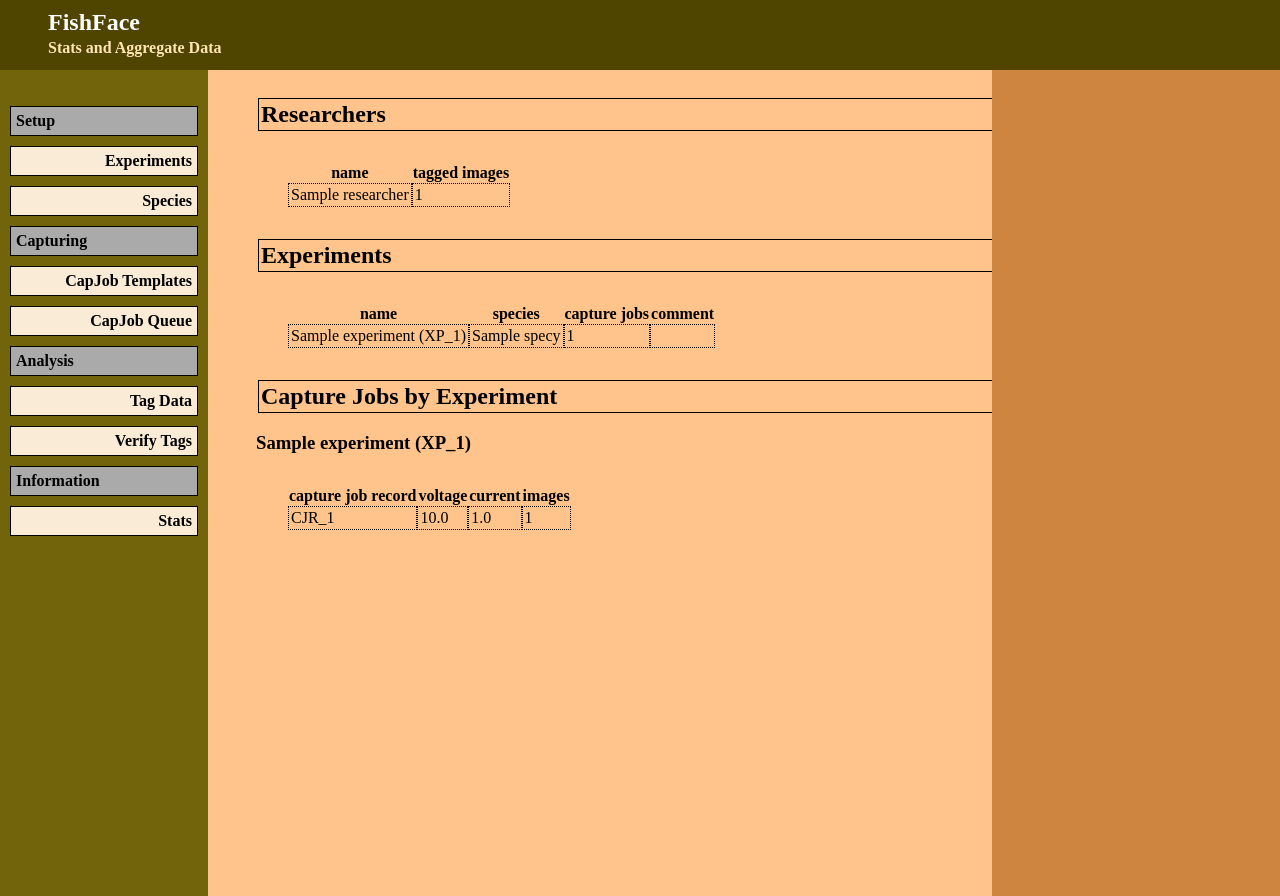
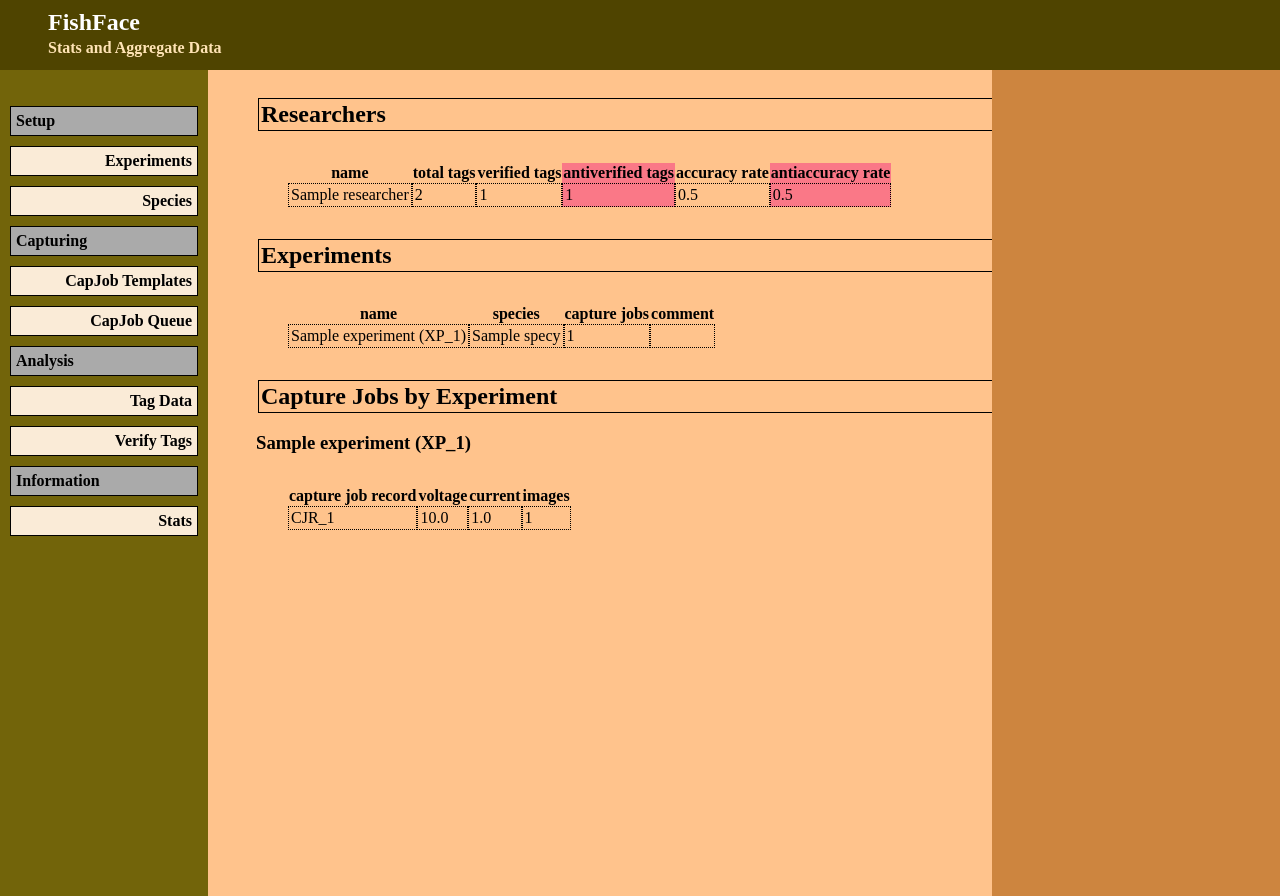
Before and after one commit to wil-langford/FishFace2, a Django app: page /fishface/stats/ in a window 1280 px wide. Run offline with Django 3.2, Linux system fonts and the light colour scheme; tables that the repository leaves empty hold one stand-in row (values such as "Sample post"); parts of the project's set-up code (start-up, migrations or seed data) failed here and were passed over; some libraries are stand-ins or nearby versions.

Commit message:
Updated researcher scoreboard.

```diff
--- a/django_fishface/djff/models.py
+++ b/django_fishface/djff/models.py
@@ -2,6 +2,7 @@ import math
 
 from django.db import models
 import django.dispatch.dispatcher
+import django.db.models as ddm
 import django.db.models.signals as ddms
 import django.core.urlresolvers as dcu
 from django.conf import settings
@@ -60,6 +61,27 @@ class Researcher(models.Model):
     def tag_score(self):
         return self.manualtag_set.count()
 
+    @property
+    def all_tags_count(self):
+        return self.tag_score + self.bad_tags
+
+    @property
+    def unverified_tags(self):
+        tags = self.manualtag_set.filter(researcher=self.id).annotate(ver_count=ddm.Count('manualverification'))
+        return tags.filter(ver_count=0).count()
+
+    @property
+    def verified_tags(self):
+        tags = self.manualtag_set.filter(researcher=self.id).annotate(ver_count=ddm.Count('manualverification'))
+        return tags.filter(ver_count__gt=0).count()
+
+    @property
+    def accuracy_score(self):
+        return round(float(self.verified_tags) / self.all_tags_count, 3)
+
+    @property
+    def antiaccuracy_score(self):
+        return round(float(self.bad_tags) / self.all_tags_count, 3)
 
 class PowerSupplyLog(models.Model):
     measurement_datetime = models.DateTimeField('timestamp of measurement', auto_now_add=True)
--- a/django_fishface/djff/static/djff/tagging_interface.js
+++ b/django_fishface/djff/static/djff/tagging_interface.js
@@ -390,8 +390,9 @@ $(document).ready(function() {
                     $('input#form_start').val('NONE');
                     $('input#form_end').val('NONE');
 
-                    $('span#researcher_tag_score').html(data.researcher_score);
+                    $('span#researcher_all_tags').html(data.researcher_all_tags);
                     $('span#researcher_bad_tags').html(data.researcher_bad_tags);
+                    $('span#researcher_good_tags').html(data.researcher_good_tags);
 
                     if (data.untagged_images_count) {
                         $('span#researcher_tags_remaining').html(data.untagged_images_count);
--- a/django_fishface/djff/templates/djff/stats.html
+++ b/django_fishface/djff/templates/djff/stats.html
@@ -15,9 +15,23 @@
 <div class="shift_right">
     <h2 class="boxed">Researchers</h2>
     <table>
-        <tr><th>name</th><th>tagged images</th></tr>
+        <tr>
+            <th>name</th>
+            <th>total tags</th>
+            <th>verified tags</th>
+            <th class="bad">antiverified tags</th>
+            <th>accuracy rate</th>
+            <th class="bad">antiaccuracy rate</th>
+        </tr>
         {% for researcher in researchers %}
-            <tr><td>{{ researcher.name }}</td><td>{{ researcher.tag_score }}</td></tr>
+            <tr>
+                <td>{{ researcher.name }}</td>
+                <td>{{ researcher.all_tags_count }}</td>
+                <td>{{ researcher.verified_tags }}</td>
+                <td class="bad">{{ researcher.bad_tags }}</td>
+                <td>{{ researcher.accuracy_score }}</td>
+                <td class="bad">{{ researcher.antiaccuracy_score }}</td>
+            </tr>
         {% endfor %}
     </table>
 
--- a/django_fishface/djff/templates/djff/tagging_interface.html
+++ b/django_fishface/djff/templates/djff/tagging_interface.html
@@ -63,8 +63,9 @@
     <p />
 
     <div id="researcher_score">
-        <p>You have tagged <span class="boxed" id="researcher_tag_score">a specific number of</span> images so far.</p>
-        <p>You also lost <span class="boxed" id="researcher_bad_tags">a specific number of</span> tags to validation.</p>
+        <p>You've tagged <span class="boxed" id="researcher_all_tags">a specific number of</span> images so far.</p>
+        <p>You've had <span class="boxed" id="researcher_good_tags">a specific number of</span> tags validated.</p>
+        <p>You've lost <span class="boxed bad" id="researcher_bad_tags">a specific number of</span> tags to validation.</p>
     </div>
 
     <div class="debug_output"></div>
--- a/django_fishface/djff/views.py
+++ b/django_fishface/djff/views.py
@@ -236,6 +236,7 @@ def tagging_interface(request):
                        'name': researcher.name,
                        'tag_score': researcher.tag_score,
                        'bad_tags': researcher.bad_tags,
+                       'good_tags': researcher.verified_tags
                    }
                    for researcher in all_researchers]
 
@@ -270,8 +271,9 @@ def tag_submit(request):
 
             manual_tag.save()
 
-        return_value['researcher_score'] = researcher.tag_score
+        return_value['researcher_all_tags'] = researcher.all_tags_count
         return_value['researcher_bad_tags'] = researcher.bad_tags
+        return_value['researcher_good_tags'] = researcher.verified_tags
 
         untagged_images = Image.objects.filter(is_cal_image=False).exclude(
             xp__name__contains='TEST_DATA').exclude(
```
